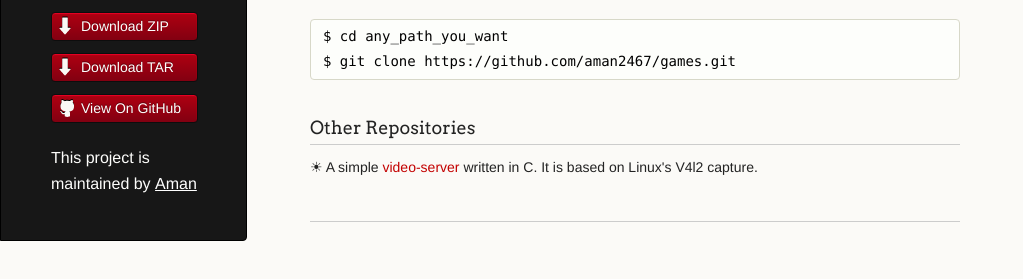
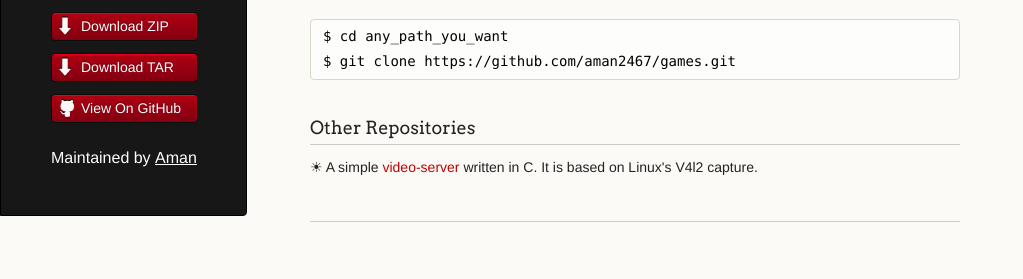
Before and after one commit to aman2467/games, a plain HTML site: page index.html in a window 1280 px wide. Shown: the part 189-468 px from the top of the page, without its empty margins (0-1023 px from the left). Drawn offline with Linux system fonts and the light colour scheme.

Commit message:
Changes in main page

```diff
--- a/index.html
+++ b/index.html
@@ -19,7 +19,7 @@
           <li class="download"><a class="buttons" href="https://github.com/aman2467/games/tarball/master">Download TAR</a></li>
           <li><a class="buttons github" href="https://github.com/aman2467/games">View On GitHub</a></li>
         </ul>
-        <p class="header">This project is maintained by <a class="header name" href="https://github.com/aman2467">Aman</a></p>
+        <p class="header">Maintained by <a class="header name" href="https://github.com/aman2467">Aman</a></p>
       </header>
       <section>
         <h3>
```
